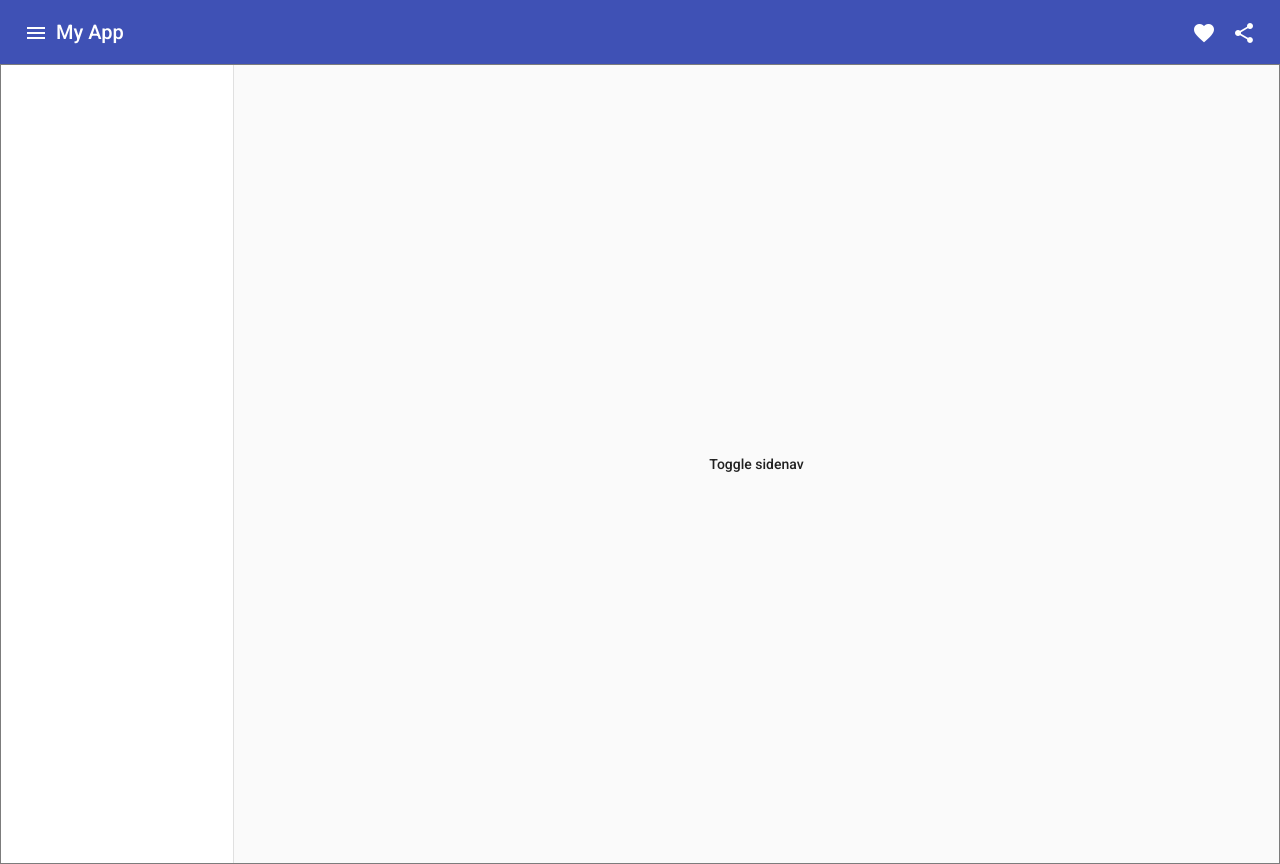
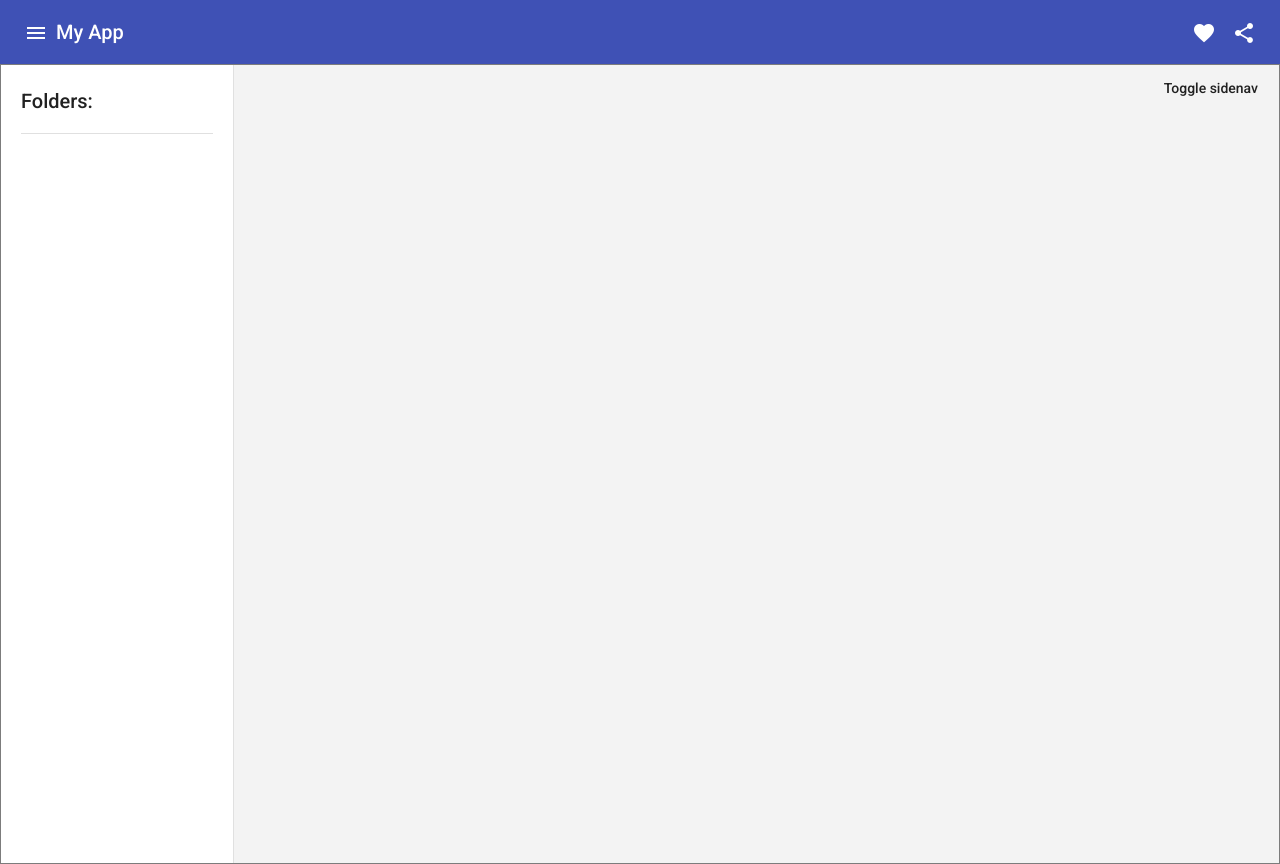
Before and after one commit to DarjanCrncic/dms-angular, an Angular app: page / in a window 1280 px wide. Built offline with nearby package versions, Linux system fonts and the light colour scheme; no server answers.

Commit message:
Minor refactoring of folder tree.

```diff
--- a/src/app/app.component.css
+++ b/src/app/app.component.css
@@ -9,6 +9,7 @@
   height: 100%;
   align-items: center;
   justify-content: center;
+  background-color: #F3F3F3;
 }
 
 .example-sidenav {
@@ -16,3 +17,9 @@
   min-width: 15%;
   box-sizing: unset;
 }
+
+.toggle-button {
+  position: absolute;
+  right: 5px;
+  top: 5px;
+}
--- a/src/app/app.component.html
+++ b/src/app/app.component.html
@@ -192,7 +192,7 @@
   }
 
   .terminal pre {
-    font-family: SFMono-Regular,Consolas,Liberation Mono,Menlo,monospace;
+    font-family: SFMono-Regular, Consolas, Liberation Mono, Menlo, monospace;
     color: white;
     padding: 0 1rem 1rem;
     margin: 0;
@@ -236,16 +236,16 @@
     align-items: center;
     font-size: 12px;
     padding: 3px 10px;
-    border: 1px solid rgba(27,31,35,.2);
+    border: 1px solid rgba(27, 31, 35, .2);
     border-radius: 3px;
-    background-image: linear-gradient(-180deg,#fafbfc,#eff3f6 90%);
+    background-image: linear-gradient(-180deg, #fafbfc, #eff3f6 90%);
     margin-left: 4px;
     font-weight: 600;
   }
 
   .github-star-badge:hover {
-    background-image: linear-gradient(-180deg,#f0f3f6,#e6ebf1 90%);
-    border-color: rgba(27,31,35,.35);
+    background-image: linear-gradient(-180deg, #f0f3f6, #e6ebf1 90%);
+    border-color: rgba(27, 31, 35, .35);
     background-position: -.5em;
   }
 
@@ -265,7 +265,8 @@
 
   /* Responsive Styles */
   @media screen and (max-width: 767px) {
-    .card-container > *:not(.circle-link) ,
+
+    .card-container>*:not(.circle-link),
     .terminal {
       width: 100%;
     }
@@ -302,7 +303,7 @@
 
   <div class="example-sidenav-content">
     <router-outlet></router-outlet>
-    <button type="button" mat-button (click)="drawer.toggle()">
+    <button type="button" mat-button (click)="drawer.toggle()" class="toggle-button">
       Toggle sidenav
     </button>
   </div>
--- /dev/null
+++ b/src/app/folder-tree/folder-tree-item/folder-tree-item.component.css
@@ -0,0 +1,9 @@
+h3 {
+  margin: auto 0 auto 5px;
+  display: inline;
+}
+
+span {
+  display: flex;
+  align-items: center;
+}
--- /dev/null
+++ b/src/app/folder-tree/folder-tree-item/folder-tree-item.component.html
@@ -0,0 +1,8 @@
+<span>
+
+  <mat-icon *ngIf="expanded">folder_open</mat-icon>
+  <mat-icon *ngIf="!expanded">folder</mat-icon>
+  <h3>
+    {{getFolderName(path)}}
+  </h3>
+</span>
--- /dev/null
+++ b/src/app/folder-tree/folder-tree-item/folder-tree-item.component.ts
@@ -0,0 +1,20 @@
+import { Component, Input, OnInit } from '@angular/core';
+
+@Component({
+  selector: 'app-folder-tree-item',
+  templateUrl: './folder-tree-item.component.html',
+  styleUrls: ['./folder-tree-item.component.css'],
+})
+export class FolderTreeItemComponent implements OnInit {
+  @Input() expanded = false;
+  @Input() path = '';
+
+  constructor() {}
+
+  ngOnInit(): void {}
+
+  getFolderName(path: string) {
+    const paths = path.split('/');
+    return '/' + paths.pop();
+  }
+}
--- a/src/app/folder-tree/folder-tree.component.css
+++ b/src/app/folder-tree/folder-tree.component.css
@@ -1,7 +1,3 @@
 .example-tree-progress-bar {
   margin-left: 30px;
 }
-
-h3 {
-  margin: auto 0;
-}
--- a/src/app/folder-tree/folder-tree.component.html
+++ b/src/app/folder-tree/folder-tree.component.html
@@ -1,11 +1,11 @@
+<h2>Folders:</h2>
+<mat-divider></mat-divider>
 <mat-tree [dataSource]="dataSource" [treeControl]="treeControl">
   <!-- This is the tree node template for leaf nodes -->
   <mat-tree-node *matTreeNodeDef="let node" matTreeNodePadding>
     <!-- use a disabled button to provide padding for tree leaf -->
     <button mat-icon-button disabled></button>
-    <h3>
-      {{getFolderName(node.name)}}
-    </h3>
+    <app-folder-tree-item [path]="node.name" [expanded]="treeControl.isExpanded(node)"></app-folder-tree-item>
   </mat-tree-node>
   <!-- This is the tree node template for expandable nodes -->
   <mat-tree-node *matTreeNodeDef="let node;when: hasChild" matTreeNodePadding>
@@ -14,8 +14,6 @@
         {{treeControl.isExpanded(node) ? 'expand_more' : 'chevron_right'}}
       </mat-icon>
     </button>
-    <h3>
-      {{getFolderName(node.name)}}
-    </h3>
+    <app-folder-tree-item [path]="node.name" [expanded]="treeControl.isExpanded(node)"></app-folder-tree-item>
   </mat-tree-node>
 </mat-tree>
--- a/src/app/folder-tree/folder-tree.component.ts
+++ b/src/app/folder-tree/folder-tree.component.ts
@@ -59,9 +59,4 @@ export class FolderTreeComponent implements OnInit {
   }
 
   hasChild = (_: number, node: ExampleFlatNode) => node.expandable;
-
-  getFolderName(path: string) {
-    const paths = path.split("/");
-    return "/" + paths.pop();
-  }
 }
```
Also changed, not shown: src/app/app.module.ts (+11 -7 lines).
